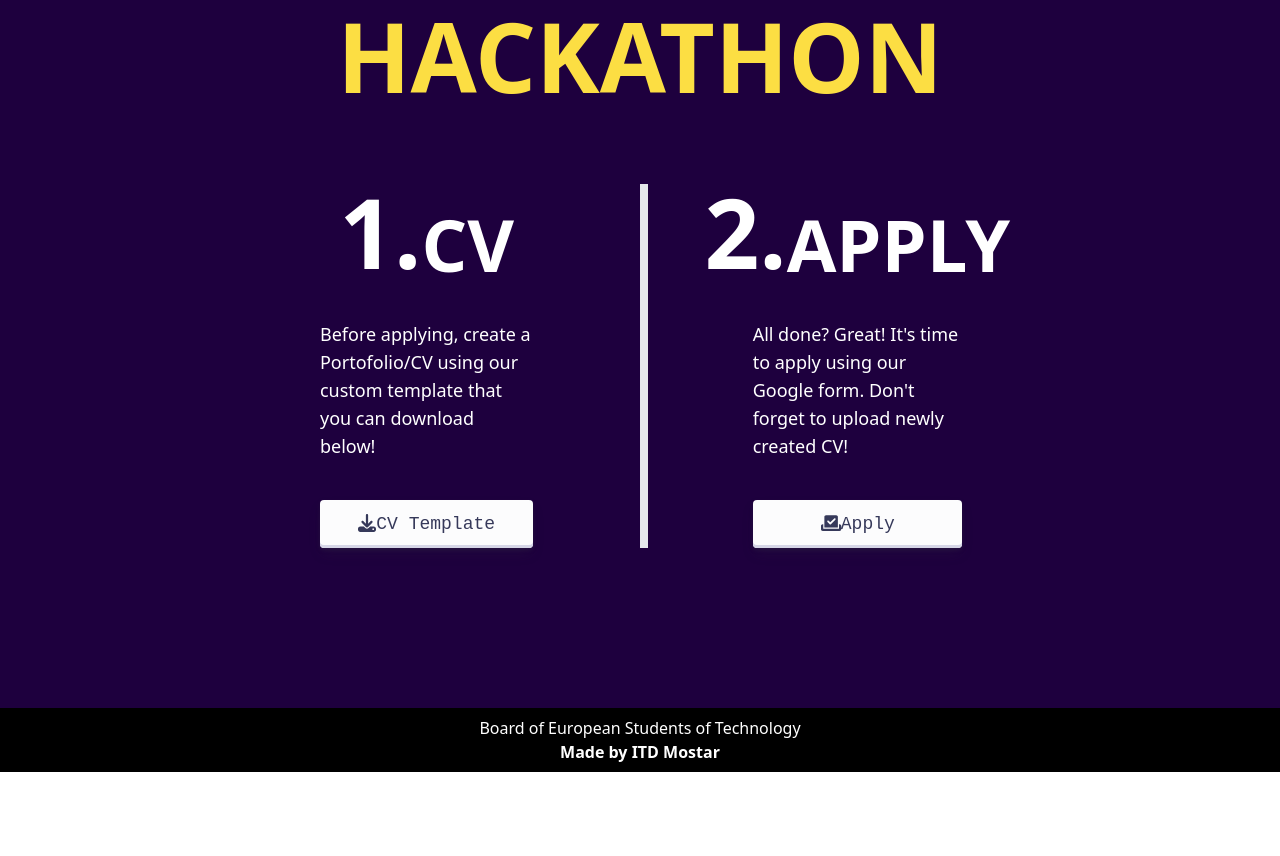
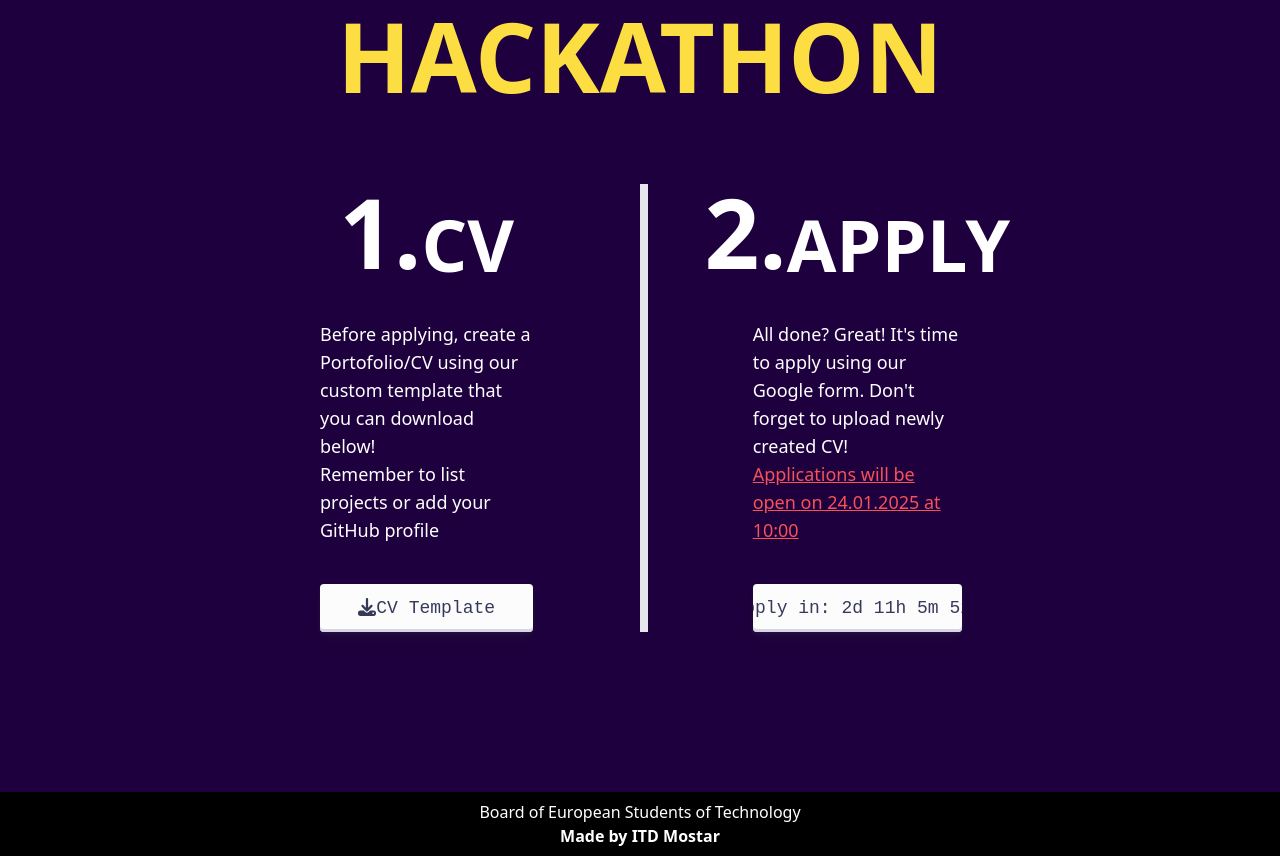
Before and after one commit to tarikganic/hackathon-2025, an Angular app: page / in a window 1280 px wide. Shown: the part 2239-3095 px from the top of the page. Before the commit the page ends 3011 px from the top, so only its background shows below. Built offline with nearby package versions, Linux system fonts and the light colour scheme.

Commit message:
countdown-implementation

```diff
--- a/src/app/about-page-extended/about-page-extended.component.html
+++ b/src/app/about-page-extended/about-page-extended.component.html
@@ -1,9 +1,9 @@
-<div class=" flex flex-row md:w-2/3 w-auto mx-auto">
+<div id="about" class=" flex flex-row md:w-2/3 w-auto mx-auto">
     <div class="w-1/2 my-2 ml-2  md:p-20 p-4 bg-hack-silver flex items-center flex-col justify-between md:py-20 text-white">
         <div class="md:text-5xl text-xl font-extrabold">
             OUR HACKATHON
         </div>
-        <div class="text-white md:text-lg text-xs md:py-0 py-10">
+        <div  class="text-white md:text-lg text-xs md:py-0 py-10">
             BEST Mostar is organizing a Hackathon from February 21 to 23, 2025, at INTERA Technology Park. A total of 100 participants will compete in creating web applications, divided into teams of 3 to 5 members. The competition will last 35 hours, and the top 3 teams will win cash prizes. Meals and refreshments will be provided for all participants.
             <br>
             This project was made possible by the generous support of the American people through the United States Agency for International Development (USAID).
--- a/src/app/about-page/about-page.component.html
+++ b/src/app/about-page/about-page.component.html
@@ -10,7 +10,7 @@
             IT'S TIME TO START CODING!
         </h1>
         <div class="md:mt-10">
-            <a href="#" class="bg-white text-black px-4 py-2 md:text-xl w-fit mx-auto text-xs  font-extrabold tracking-widest hover:bg-rose-600">LEARN MORE</a>
+            <a href="#about" class="bg-white text-black px-4 py-2 md:text-xl w-fit mx-auto text-xs  font-extrabold tracking-widest hover:bg-rose-600">LEARN MORE</a>
         </div>
     </div>
     <div class="w-1/3 flex justify-center items-center">
--- a/src/app/landing-page/landing-page.component.html
+++ b/src/app/landing-page/landing-page.component.html
@@ -4,7 +4,7 @@
         <div class="text-5xl sm:text-7xl font-bold text-hack-yellow">MOSTAR</div>
         <div class="text-5xl sm:text-7xl font-bold text-white">HACKATHON</div>
         <div class="md:text-xl text-sm text-white my-5" >Join innovative minds, tackle exciting challenges, <br> and turn ideas into reality.<br> The clock is ticking!</div>
-        <a href="#" class="bg-hack-rose hidden md:block text-white px-4 py-2 md:text-xl w-fit mx-auto md:mx-0 mb-5 text-lg font-extrabold tracking-widest hover:bg-rose-600">APPLY</a>
+        <a href="#apply" class="bg-hack-rose hidden md:block text-white px-4 py-2 md:text-xl w-fit mx-auto md:mx-0 mb-5 text-lg font-extrabold tracking-widest hover:bg-rose-600">APPLY</a>
 
     </div>
     <div class="w-2/3 md:w-1/2 flex justify-center">
--- a/src/app/sign-up-page/sign-up-page.component.html
+++ b/src/app/sign-up-page/sign-up-page.component.html
@@ -1,21 +1,21 @@
 <div id="apply" class="flex flex-col md:auto w-auto mx-auto items-center my-20">
     <div class="md:text-8xl text-4xl font-semibold text-center text-hack-yellow">LET'S APPLY TO BEST HACKATHON</div>
-    <div class="flex md:flex-row flex-col m-auto w-2/3 md:py-20 py-10 justify-center">
-        <div class="text-white md:w-1/2 w-full">
+    <div class="flex md:flex-row flex-col m-auto w-2/3 md:py-20 py-10 justify-center items-center">
+
+        <div class="text-white md:w-1/2 w-full flex">
             <div class=" flex flex-col items-center">
                 <div class="flex flex-row items-end">
                     <h1 class="md:text-8xl text-5xl font-extrabold">1.</h1><h2 class="md:text-7xl text-3xl font-extrabold">CV</h2>
                 </div>
                 <div class="text-white text-lg font-medium md:w-1/2 m-auto">
                     <div class="my-10 text-left">
-                        Before applying, create a Portofolio/CV using our custom template that you can download below!
+                        Before applying, create a Portofolio/CV using our custom template that you can download below! <div class="text-white">Remember to list projects or add your GitHub profile</div>
                     </div>
                     <div class="text-center">
                         <button class="button-30 w-full" role="button" (click)="downloadFile()" ><fa-icon [icon]="faDownload" class=""></fa-icon>CV Template</button>
                     </div>
                 </div>
             </div>
-
         </div>
 
         <div class="text-white md:w-1/2 w-full  md:border-l-8 border-t-8 md:border-t-0 mt-10 md:mt-0">
@@ -25,10 +25,10 @@
                 </div>
                 <div class="text-white text-lg font-medium md:w-1/2 m-auto">
                     <div class="my-10 text-left">
-                        All done? Great! It's time to apply using our Google form. Don't forget to upload newly created CV!
+                        All done? Great! It's time to apply using our Google form. Don't forget to upload newly created CV! <div class="text-hack-rose underline">Applications will be open on 24.01.2025 at 10:00</div>
                     </div>
-                    <div class="text-center" href="https://forms.gle/LV6bhGfRk5Hab2k3A">
-                        <button class="button-30 w-full" role="button" (click)="goToGoogleForm()"><fa-icon [icon]="faCheckToSlot"></fa-icon>Apply</button>
+                    <div class="text-center">
+                        <button class="button-30 w-full" role="button"><fa-icon class="hidden" [icon]="faCheckToSlot"></fa-icon>Apply in: {{countdown}}</button>
                     </div>
                 </div>
             </div>
--- a/src/app/sign-up-page/sign-up-page.component.ts
+++ b/src/app/sign-up-page/sign-up-page.component.ts
@@ -1,4 +1,4 @@
-import { Component } from '@angular/core';
+import { Component, NgZone, OnInit } from '@angular/core';
 import { FontAwesomeModule } from '@fortawesome/angular-fontawesome';
 import { faCheckToSlot, faDashboard, faDownload } from '@fortawesome/free-solid-svg-icons';
 
@@ -8,7 +8,33 @@ import { faCheckToSlot, faDashboard, faDownload } from '@fortawesome/free-solid-
   templateUrl: './sign-up-page.component.html',
   styleUrl: './sign-up-page.component.css'
 })
-export class SignUpPageComponent {
+export class SignUpPageComponent implements OnInit{
+  constructor(private ngZone: NgZone) {}
+  countdown: string = '';
+
+  ngOnInit(){
+    this.calculateCountdown();
+    this.ngZone.runOutsideAngular(()=>{
+      setInterval(()=>{
+        this.ngZone.run(()=>{
+          this.calculateCountdown();
+        });
+      }, 1000);
+    });
+  }
+
+  calculateCountdown() {
+    const targetDate = new Date('2025-01-24T10:00:00');
+    const now = new Date();
+    const timeRemaining = targetDate.getTime() - now.getTime();
+    const days = Math.floor(timeRemaining / (1000 * 60 * 60 * 24));
+    const hours = Math.floor((timeRemaining % (1000 * 60 * 60 * 24)) / (1000 * 60 * 60));
+    const minutes = Math.floor((timeRemaining % (1000 * 60 * 60)) / (1000 * 60));
+    const seconds = Math.floor((timeRemaining % (1000 * 60)) / 1000);
+    this.countdown = `${days}d ${hours}h ${minutes}m ${seconds}s`;
+  }
+
+
   faDownload = faDownload;
   faCheckToSlot = faCheckToSlot
 
--- a/src/styles.css
+++ b/src/styles.css
@@ -2,3 +2,7 @@
 @tailwind base;
 @tailwind components;
 @tailwind utilities;
+
+html {
+    scroll-behavior: smooth;
+  }
```
